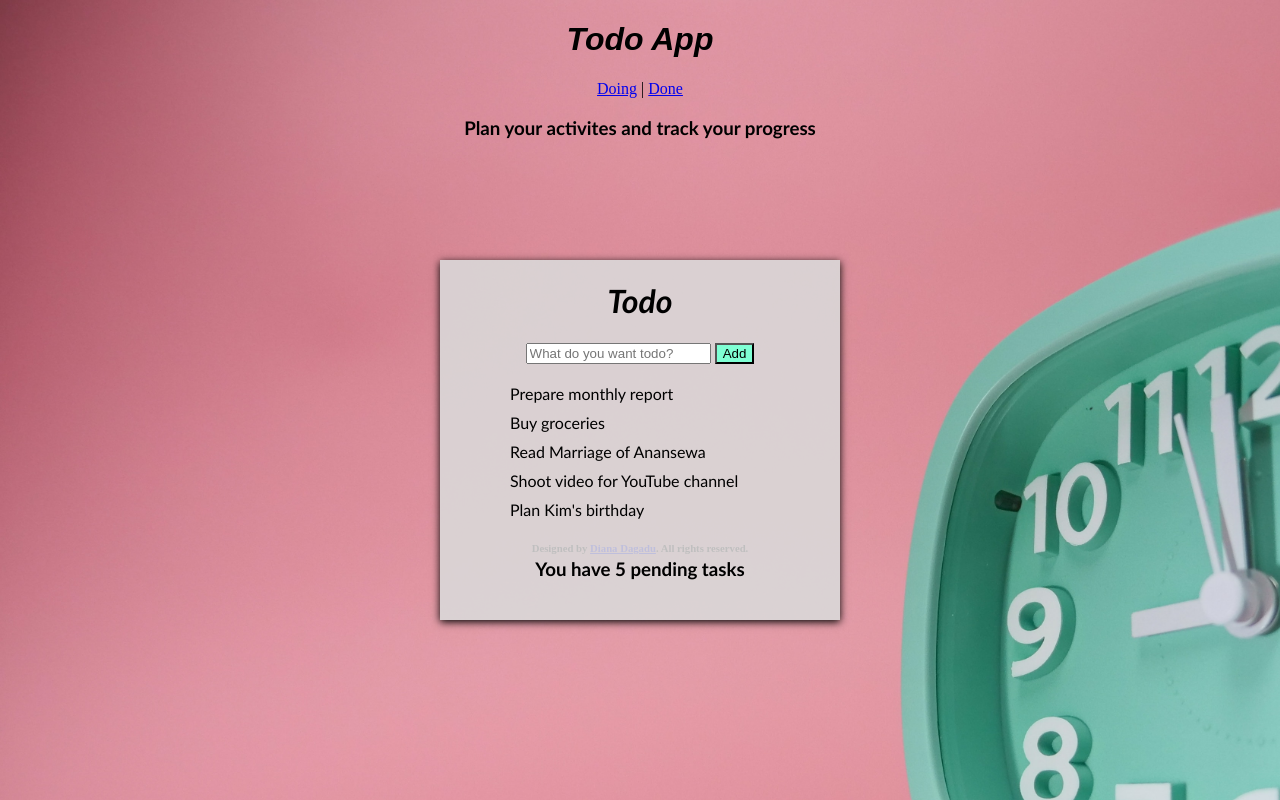
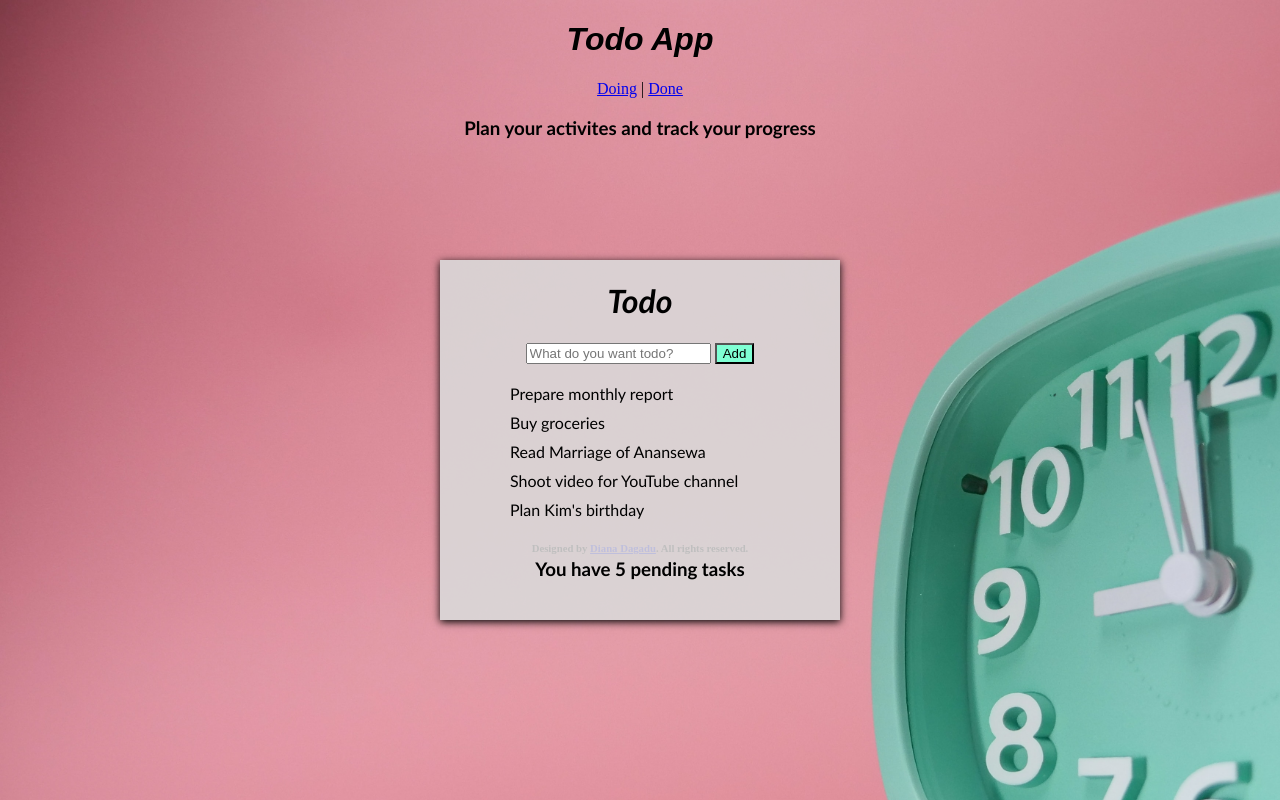
Before and after one commit to diana-dagadu/Todo-App, a plain HTML site: page index.html in a window 1280 px wide. Drawn offline with Linux system fonts and the light colour scheme.

```diff
--- a/doing.css
+++ b/doing.css
@@ -1,5 +1,5 @@
 body{
-    background-color: rgb(166, 170, 192);
+    background-color: rgb(218, 176, 136);
     background-size: 150%;
 
     }
--- a/style.css
+++ b/style.css
@@ -1,6 +1,6 @@
 body{
 background-image: url('img/back3.jpg');
-background-size: 150%;
+background-size: 145%;
 
 }
 
```
Also changed, not shown: done.html (+1 -1 lines).
